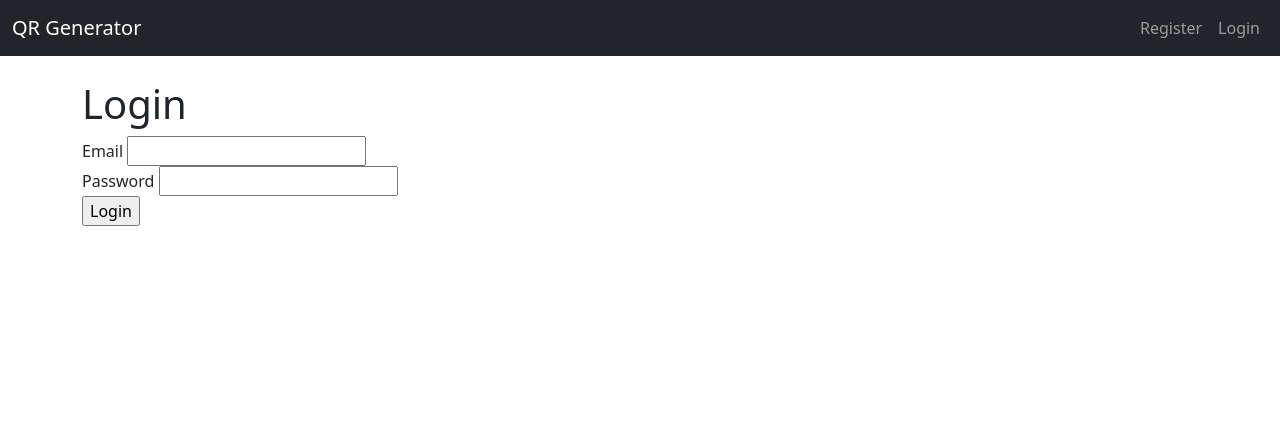
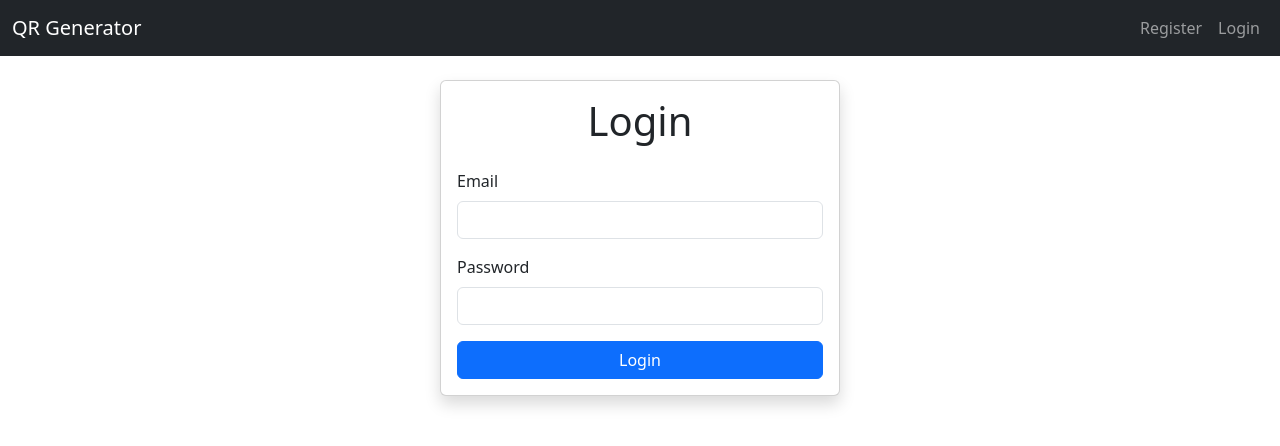
Before and after one commit to suneel999/authenticationqr, a Flask app: page /login in a window 1280 px wide. Shown: the top 446 px of the page. Run offline with Flask 3, Linux system fonts and the light colour scheme.

Commit message:
Update login.html

```diff
--- a/app/templates/login.html
+++ b/app/templates/login.html
@@ -1,18 +1,20 @@
 {% extends "base.html" %}
 {% block content %}
-    <h1>Login</h1>
-    <form method="POST" action="">
-        {{ form.hidden_tag() }}
-        <div>
-            {{ form.email.label }}
-            {{ form.email }}
+    <div class="card shadow mx-auto" style="max-width: 400px;">
+        <div class="card-body">
+            <h1 class="card-title text-center mb-4">Login</h1>
+            <form method="POST" action="">
+                {{ form.hidden_tag() }}
+                <div class="mb-3">
+                    {{ form.email.label(class="form-label") }}
+                    {{ form.email(class="form-control") }}
+                </div>
+                <div class="mb-3">
+                    {{ form.password.label(class="form-label") }}
+                    {{ form.password(class="form-control") }}
+                </div>
+                <button type="submit" class="btn btn-primary w-100">Login</button>
+            </form>
         </div>
-        <div>
-            {{ form.password.label }}
-            {{ form.password }}
-        </div>
-        <div>
-            {{ form.submit }}
-        </div>
-    </form>
+    </div>
 {% endblock %}
```
